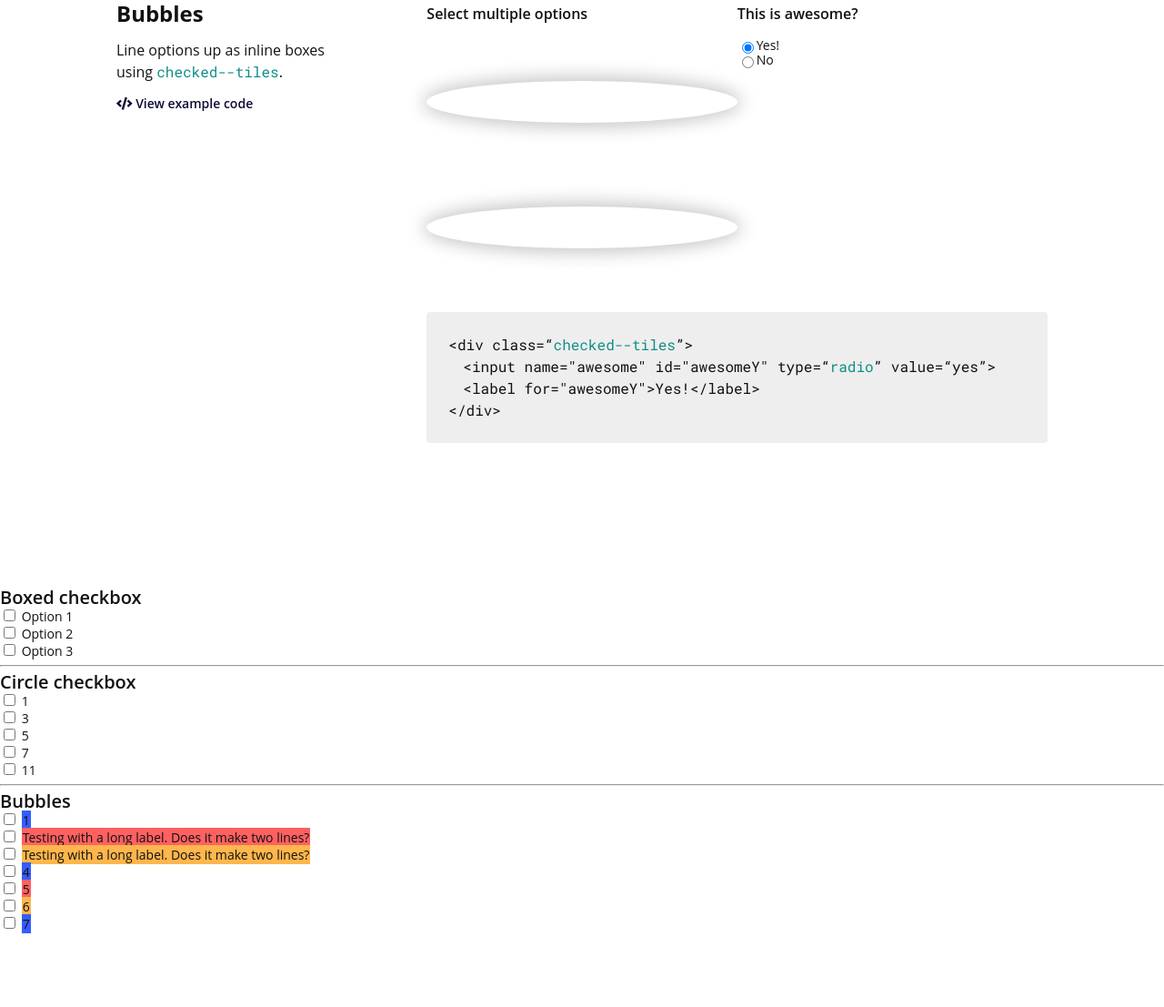
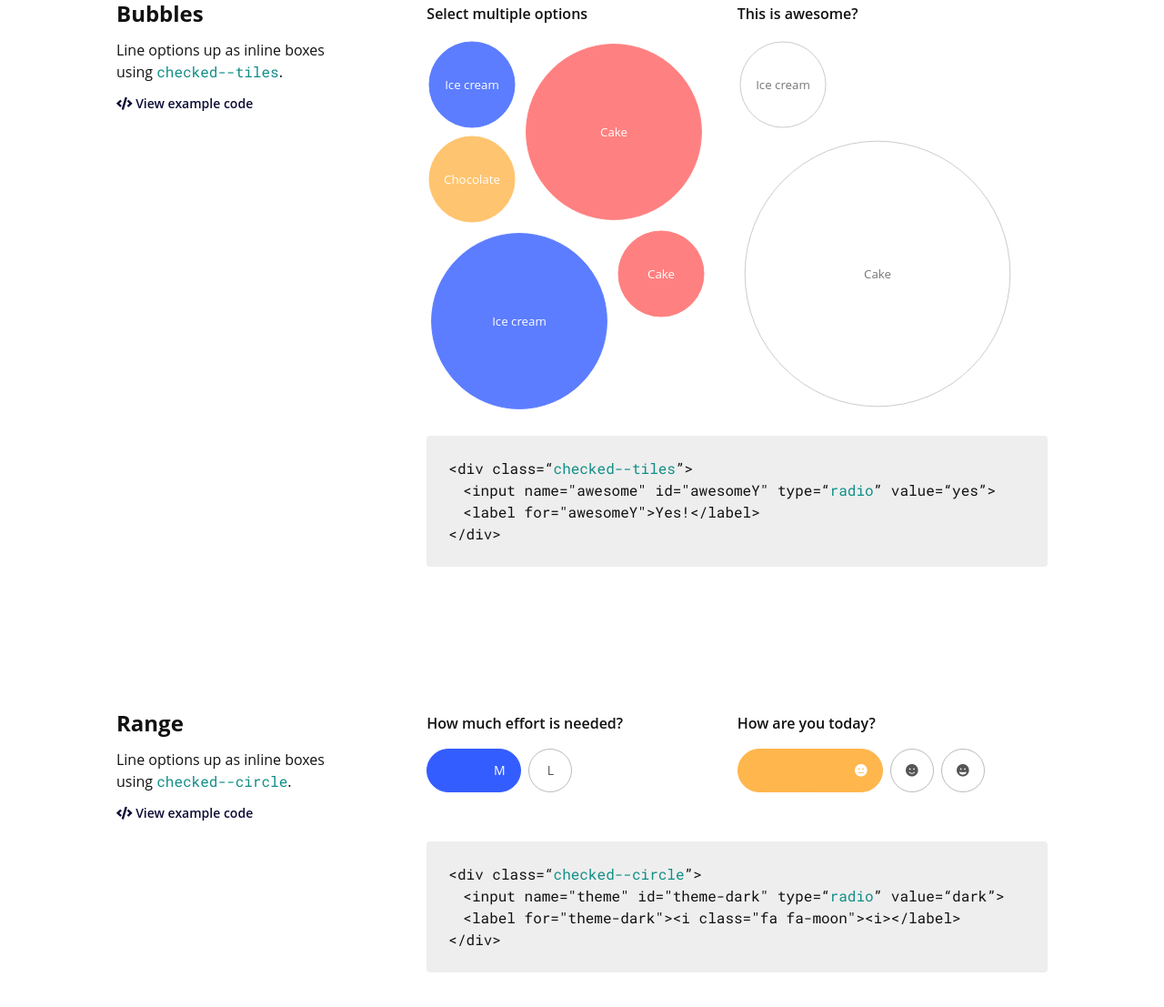
Before and after one commit to shivanarrthine/checked-ui, a website: page index.html in a window 1280 px wide. Shown: the part 2578-3685 px from the top of the page at 91% size. Before the commit the page ends 3604 px from the top, so only its background shows below. Drawn offline with Linux system fonts and the light colour scheme; a web font is replaced by a local one.

Commit message:
added new range style

```diff
--- a/demo/scss/_base/_layout.scss
+++ b/demo/scss/_base/_layout.scss
@@ -10,6 +10,7 @@
   grid-template-columns: 1fr 1fr 1fr;
   grid-template-rows: auto auto;
   margin-bottom: 10rem;
+  animation: fade-in 4s ease;
 
   &__desc{
     // grid-row: span 2;
--- a/demo/scss/_components/_header.scss
+++ b/demo/scss/_components/_header.scss
@@ -7,9 +7,11 @@ header{
   height:35rem;
   display: flex;
   align-items: center;
+  animation: bg-scale 0.5s ease;
 
   .container{
     margin-bottom: 10rem;
+    animation: fade-in 2s ease;
   }
 
   .logo{
--- a/demo/scss/styles.scss
+++ b/demo/scss/styles.scss
@@ -3,6 +3,7 @@
 
 @import "_base/_colors.scss";
 @import "_base/_typography.scss";
+@import "_base/_animation.scss";
 @import "_base/_main.scss";
 @import "_base/_layout.scss";
 
--- a/index.html
+++ b/index.html
@@ -284,33 +284,29 @@
 
         <h4>Select multiple options</h4>
 
-        <div class="checked-wrapper-bubbles">
+        <div class="wrapper-bubbles wrapper-bubbles--auto">
 
-          <div class="checked--bubbles">
-            <input name="q7" id="q7-1" type="checkbox" value="1">
-            <label for="q7-1">Ice cream</label>
+          <div class="checked-bubble">
+            <input name="q9" id="q9-1" type="checkbox" value="1">
+            <label for="q9-1">Ice cream</label>
           </div>
 
-          <div class="checked--bubbles">
-            <input name="q7" id="q7-2" type="checkbox" value="2" checked>
-            <label for="q7-2">Cake</label>
+          <div class="checked-bubble">
+            <input name="q9" id="q9-2" type="checkbox" value="2">
+            <label for="q9-2">Cake</label>
           </div>
-          <div class="checked--bubbles">
-            <input name="q7" id="q7-3" type="checkbox" value="3">
-            <label for="q7-3">Chocolate</label>
+          <div class="checked-bubble">
+            <input name="q9" id="q9-3" type="checkbox" value="3">
+            <label for="q9-3">Chocolate</label>
           </div>
-          <div class="checked--bubbles">
-            <input name="q7" id="q7-4" type="checkbox" value="1">
-            <label for="q7-4">Ice cream</label>
+          <div class="checked-bubble">
+            <input name="q9" id="q9-4" type="checkbox" value="1">
+            <label for="q9-4">Ice cream</label>
           </div>
 
-          <div class="checked--bubbles">
-            <input name="q7" id="q7-5" type="checkbox" value="2" checked>
-            <label for="q7-5">Cake</label>
-          </div>
-          <div class="checked--bubbles">
-            <input name="q7" id="q7-6" type="checkbox" value="3">
-            <label for="q7-6">Chocolate</label>
+          <div class="checked-bubble">
+            <input name="q9" id="q9-5" type="checkbox" value="2">
+            <label for="q9-5">Cake</label>
           </div>
 
         </div>
@@ -320,14 +316,19 @@
       <div class="example__radio">
 
         <h4>This is awesome?</h4>
-        <div class="checked--bubbles">
-          <input name="q8" id="q8-1" type="radio" value="1" checked>
-          <label for="q8-1">Yes!</label>
-        </div>
+        <div class="wrapper-bubbles">
 
-        <div class="checked--bubbles">
-          <input name="q8" id="q8-2" type="radio" value="2">
-          <label for="q8-2">No</label>
+          <div class="checked-bubble checked-bubble--outline ">
+            <input name="q10" id="q10-1" type="radio" value="1">
+            <label for="q10-1">Ice cream</label>
+          </div>
+
+          <div class="checked-bubble checked-bubble--outline lg">
+            <input name="q10" id="q10-2" type="radio" value="2">
+            <label for="q10-2">Cake</label>
+          </div>
+
+
         </div>
 
       </div>
@@ -342,111 +343,70 @@
     </div>
 
 
+    <!-- Example: Range -->
+    <div class="example">
+
+      <div class="example__desc">
+        <h2>Range</h2>
+        <p>Line options up as inline boxes using <span class="code">checked--circle</span>.</p>
+
+        <a data-toggle=""><i class="fa fa-code"></i> View example code</a>
+      </div>
+
+      <div class="example__checkbox">
+
+        <h4>How much effort is needed?</h4>
+        <div class="checked-range">
+
+          <input name="q11" id="q11-2" type="radio" value="3">
+          <label for="q11-2">L</label>
+
+          <input name="q11" id="q11-3" type="radio" value="2" checked>
+          <label for="q11-3">M</label>
+
+          <input name="q11" id="q11-4" type="radio" value="1">
+          <label for="q11-4">S</label>
+
+        </div>
+
+      </div>
+
+      <div class="example__radio">
+
+        <h4>How are you today?</h4>
+        <div class="checked-range checked-range--scale">
+          <input name="q12" id="q12-1" type="radio" value="5">
+          <label for="q12-1"><i class="fa fa-grin"></i></label>
+
+          <input name="q12" id="q12-2" type="radio" value="4">
+          <label for="q12-2"><i class="fa fa-smile"></i></label>
+
+          <input name="q12" id="q12-3" type="radio" value="3" checked>
+          <label for="q12-3"><i class="fa fa-meh"></i></label>
+
+          <input name="q12" id="q12-4" type="radio" value="2">
+          <label for="q12-4"><i class="fa fa-frown"></i></label>
+
+          <input name="q12" id="q12-5" type="radio" value="1">
+          <label for="q12-5"><i class="fa fa-sad-cry"></i></label>
+        </div>
+
+      </div>
+
+      <div class="example__code">
+        <p>&lt;div class=“<span class="code">checked--circle</span>”&gt;<br />
+          <span class="indent">&lt;input name="theme" id="theme-dark" type=“<span class="code">radio</span>” value=“dark”&gt;</span><br />
+          <span class="indent">&lt;label for="theme-dark"&gt;&lt;i class="fa fa-moon"&gt;&lt;i&gt;&lt;/label&gt;</span><br />
+          &lt;/div&gt;
+        </p>
+      </div>
+    </div>
+
+
 
 
   </div>
 
 
-
-      <h3>Boxed checkbox</h3>
-
-      <form class="form">
-        <div class="checkbox checkbox--box">
-          <input id="box-1" type="checkbox" value="1">
-          <label for="box-1">Option 1</label>
-        </div>
-
-        <div class="checkbox checkbox--box">
-          <input id="box-2" type="checkbox" value="1">
-          <label for="box-2">Option 2</label>
-        </div>
-
-        <div class="checkbox checkbox--box">
-          <input id="box-3" type="checkbox" value="1">
-          <label for="box-3">Option 3</label>
-        </div>
-      </form>
-
-      <hr />
-
-      <h3>Circle checkbox</h3>
-
-      <form class="form">
-        <div class="checkbox checkbox--circle">
-          <input id="circle-1" type="checkbox" value="1">
-          <label for="circle-1">1</label>
-        </div>
-
-        <div class="checkbox checkbox--circle">
-          <input id="circle-2" type="checkbox" value="1">
-          <label for="circle-2">3</label>
-        </div>
-
-        <div class="checkbox checkbox--circle">
-          <input id="circle-3" type="checkbox" value="1">
-          <label for="circle-3">5</label>
-        </div>
-
-        <div class="checkbox checkbox--circle">
-          <input id="circle-4" type="checkbox" value="1">
-          <label for="circle-4">7</label>
-        </div>
-
-        <div class="checkbox checkbox--circle">
-          <input id="circle-5" type="checkbox" value="1">
-          <label for="circle-5">11</label>
-        </div>
-      </form>
-
-
-      <hr />
-
-
-      <h3>Bubbles</h3>
-
-      <form class="bubble-grid bubble-grid--auto">
-        <div class="bubble">
-          <input id="bubble-1" type="checkbox" value="1">
-          <label for="bubble-1">1</label>
-        </div>
-
-        <div class="bubble">
-          <input id="bubble-2" type="checkbox" value="1">
-          <label for="bubble-2">Testing with a long label. Does it make two lines?</label>
-        </div>
-
-        <div class="bubble">
-          <input id="bubble-3" type="checkbox" value="1">
-          <label for="bubble-3">Testing with a long label. Does it make two lines?</label>
-        </div>
-
-        <div class="bubble">
-          <input id="bubble-4" type="checkbox" value="1">
-          <label for="bubble-4">4</label>
-        </div>
-
-        <div class="bubble">
-          <input id="bubble-5" type="checkbox" value="1">
-          <label for="bubble-5">5</label>
-        </div>
-
-        <div class="bubble">
-          <input id="bubble-6" type="checkbox" value="1">
-          <label for="bubble-6">6</label>
-        </div>
-
-        <div class="bubble">
-          <input id="bubble-7" type="checkbox" value="1">
-          <label for="bubble-7">7</label>
-        </div>
-
-
-      </form>
-
-
-    </div>
-  </div>
-
-
 </body>
 </html>
--- a/src/scss/_base/_default.scss
+++ b/src/scss/_base/_default.scss
@@ -1,6 +1,6 @@
 
 // shared styles
-.checked--classic, .checked--boxes, .checked--circle, .checked--tiles{
+.checked--classic, .checked--boxes, .checked--circle, .checked--tiles, .checked-bubbles, .checked-range{
 
   input[type=checkbox], input[type=radio]{
     position: absolute;
--- a/src/scss/_base/_wrapper.scss
+++ b/src/scss/_base/_wrapper.scss
@@ -1,4 +1,51 @@
 
-.checked-wrapper-bubbles{
+.wrapper-bubbles{
   display: grid;
+  grid-template-columns: repeat(auto-fill, 100px);
+  grid-auto-rows: 100px;
+  grid-gap: 0.25rem;
+  grid-auto-flow: dense;
+
+  &--auto .checked-bubble{
+
+    &:nth-child(3n){
+      grid-column-start: span 2.5;
+      grid-row-start: span 2.5;
+    }
+
+    &:nth-child(2n){
+      grid-column-start: span 2;
+      grid-row-start: span 2;
+    }
+
+  }
 }
+
+@media all and (max-width: 800px){
+  .wrapper-bubbles{
+    width: 100%;
+    grid-template-columns: repeat(auto-fill, 20px);
+    grid-auto-rows: 20px;
+    grid-gap: 0;
+
+    &--auto .bubble{
+      grid-column-start: span 5;
+      grid-row-start: span 5;
+
+      &:nth-child(3n), &.bubble--lg{
+        grid-column-start: span 10;
+        grid-row-start: span 10;
+      }
+
+      &:nth-child(2n), &.bubble-md{
+        grid-column-start: span 7;
+        grid-row-start: span 7;
+      }
+
+      &:nth-child(5n), &.bubble-md{
+        grid-column-start: span 4;
+        grid-row-start: span 4;
+      }
+    }
+  }
+}
--- a/src/scss/_styles/_bubbles.scss
+++ b/src/scss/_styles/_bubbles.scss
@@ -2,21 +2,21 @@
 // $bubbles-count: 5;
 $colors: $blue, $red, $yellow;
 
-.checked--bubbles{
+.checked-bubble{
   position: relative;
   display: flex;
 
-  &.bubble--lg{
+  &.lg{
     grid-column-start: span 3;
     grid-row-start: span 3;
   }
 
-  &.bubble-md{
+  &.md{
     grid-column-start: span 2;
     grid-row-start: span 2;
   }
 
-  input[type="checkbox"], input[type="radio"]{
+  input[type=checkbox], input[type=radio]{
     position: absolute;
     opacity: 0;
 
@@ -31,7 +31,6 @@ $colors: $blue, $red, $yellow;
       width: 100%;
       height: 100%;
       padding: 1rem;
-      color: $white;
       opacity: 0.8;
       transform: scale(0.95);
       transition: 0.5s all ease;
@@ -40,21 +39,40 @@ $colors: $blue, $red, $yellow;
 
 
     &:checked + label{
-      border-width: 2px;
       transform: scale(1);
       opacity: 1;
       box-shadow: 0 0 20px 4px rgba(0, 0, 0, 0.24);
     }
 
   }
+
 }
 
 // randomize colors
 @for $i from 1 through length($colors){
-  .checked--bubbles:nth-child(#{length($colors)}n+#{$i}){
+  .checked-bubble:nth-child(#{length($colors)}n+#{$i}){
     label{
       background: nth($colors, $i);
       border: 1px solid nth($colors, $i);
+      color: $white;
+    }
+  }
+
+  .checked-bubble.checked-bubble--outline:nth-child(#{length($colors)}n+#{$i}){
+
+    input[type=checkbox], input[type=radio]{
+      & + label{
+        background: transparent;
+        color: $input-color;
+        border: 1px solid $border-color;
+      }
+
+      &:checked + label{
+        border-color: nth($colors, $i);
+        box-shadow: none;
+        background: nth($colors, $i);
+        color: $white;
+      }
     }
   }
 }
--- /dev/null
+++ b/src/scss/_styles/_range.scss
@@ -0,0 +1,153 @@
+
+.checked-range{
+  position: relative;
+  // direction: rtl;
+  display: inline-flex;
+  flex-direction: row-reverse;
+
+  input[type=radio]{
+
+    & + label{
+      display: inline-flex;
+      margin-right: 0.5rem;
+      justify-content: center;
+      align-items: center;
+      border: 1px solid $border-color;
+      border-radius: 100%;
+      color: $input-color;
+      width: 3rem;
+      height: 3rem;
+    }
+
+
+    &:checked + label,
+    &:checked + label ~ label{
+      background: $primary;
+      border-color: $primary;
+      color: $white;
+
+      &:before{
+        content: "";
+        position: absolute;
+        top: -1px;
+        right: 1.5rem;
+        width: 3.5rem;
+        height: 3rem;
+        background: $primary;
+        z-index: -1;
+      }
+
+    }
+
+    &:checked + label ~ label{
+      color: $primary;
+    }
+
+    &:last-of-type + label{
+
+      &:before{
+        content: none !important;
+      }
+    }
+
+  }
+
+  &:not(.checked-range--scale) input[type="radio"]{
+    &:hover + label,
+    &:hover + label ~ label{
+      background: $primary;
+      border-color: $primary;
+      color: $white;
+
+      &:before{
+        // content: "";
+        // position: absolute;
+        // top: -1px;
+        // right: 1.5rem;
+        // width: 3.5rem;
+        // height: 3rem;
+        // background: $primary;
+        // z-index: -1;
+      }
+
+    }
+
+    &:hover + label ~ label{
+      color: $primary;
+    }
+  }
+}
+
+.checked-range.checked-range--scale{
+  input[type=radio]{
+
+    // yellow
+    &:checked:nth-child(5) + label,
+    &:checked:nth-child(5) + label ~ label,
+    &:hover:nth-child(5) + label,
+    &:hover:nth-child(5) + label ~ label{
+      background: $yellow;
+      border-color: $yellow;
+      color: $white;
+
+      &:before{
+        background: $yellow;
+      }
+    }
+
+    &:checked:nth-child(5) + label ~ label,
+    &:hover:nth-child(5) + label ~ label{
+      color: $yellow;
+    }
+
+    &:checked:nth-child(7) + label,
+    &:checked:nth-child(7) + label ~ label,
+    &:hover:nth-child(7) + label,
+    &:hover:nth-child(7) + label ~ label{
+      background: $yellow;
+      border-color: $yellow;
+      color: $white;
+
+      &:before{
+        background: $yellow;
+      }
+    }
+
+    &:checked:nth-child(7) + label ~ label,
+    &:hover:nth-child(7) + label ~ label{
+      color: $yellow;
+    }
+
+    //blue
+    &:hover:nth-child(1) + label,
+    &:hover:nth-child(1) + label ~ label,
+    &:hover:nth-child(3) + label,
+    &:hover:nth-child(3) + label ~ label{
+      background: $primary;
+      border-color: $primary;
+      color: $white;
+
+      &:before{
+        background: $primary;
+      }
+    }
+
+    &:hover:nth-child(1) + label ~ label,
+    &:hover:nth-child(3) + label ~ label{
+      color: $primary;
+    }
+
+
+     // red
+    &:checked:nth-child(9) + label,
+    &:hover:nth-child(9) + label{
+      background: $red !important;
+      border-color: $red !important;
+      color: $white !important;
+
+      &:before{
+        background: $red !important;
+      }
+    }
+  }
+}
--- a/src/scss/checked.scss
+++ b/src/scss/checked.scss
@@ -10,3 +10,4 @@
 @import "_styles/_circles.scss";
 @import "_styles/_tiles.scss";
 @import "_styles/_bubbles.scss";
+@import "_styles/_range.scss";
```
Also changed, not shown: demo/scss/_base/_animation.scss (added, +18 -0 lines), demo/css/styles.css, src/css/checked.min.css.
